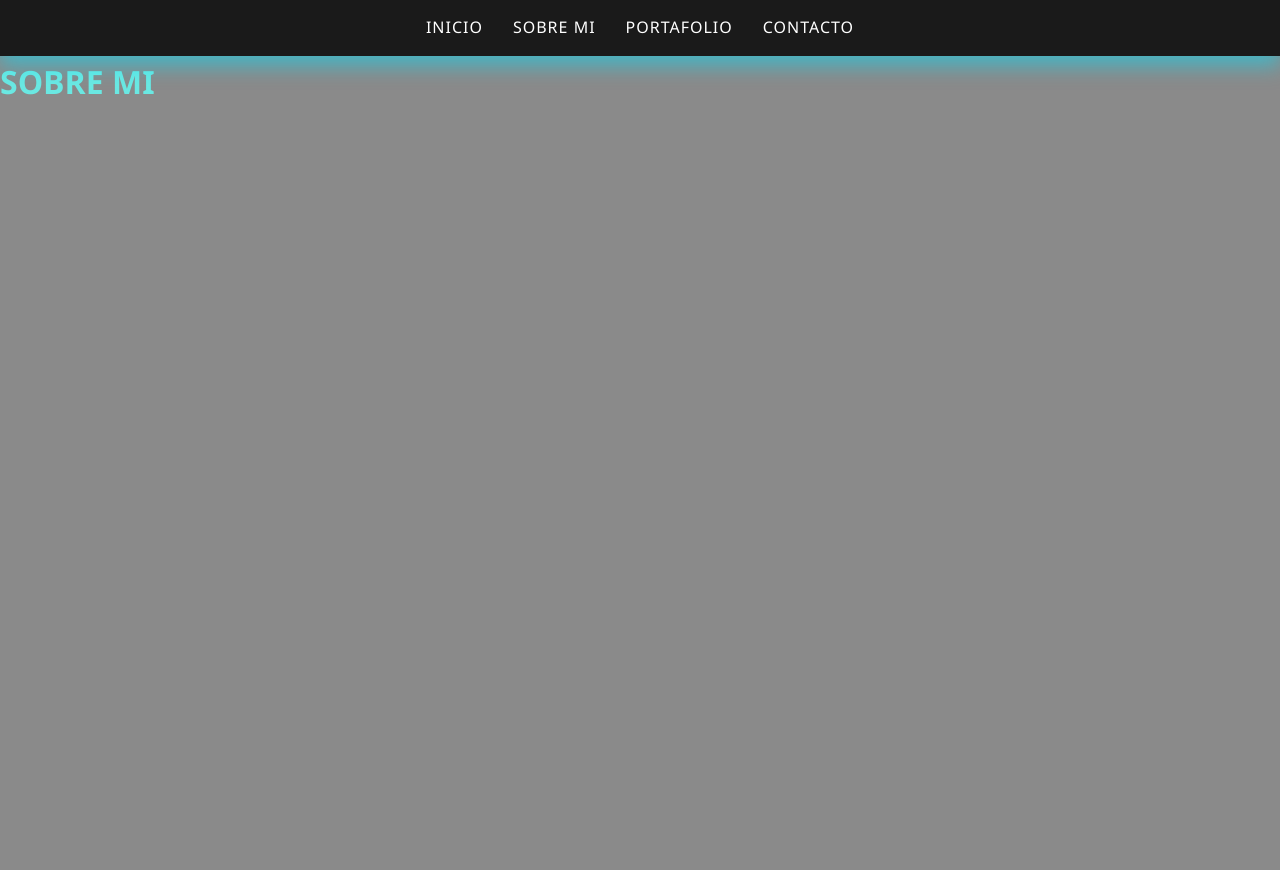
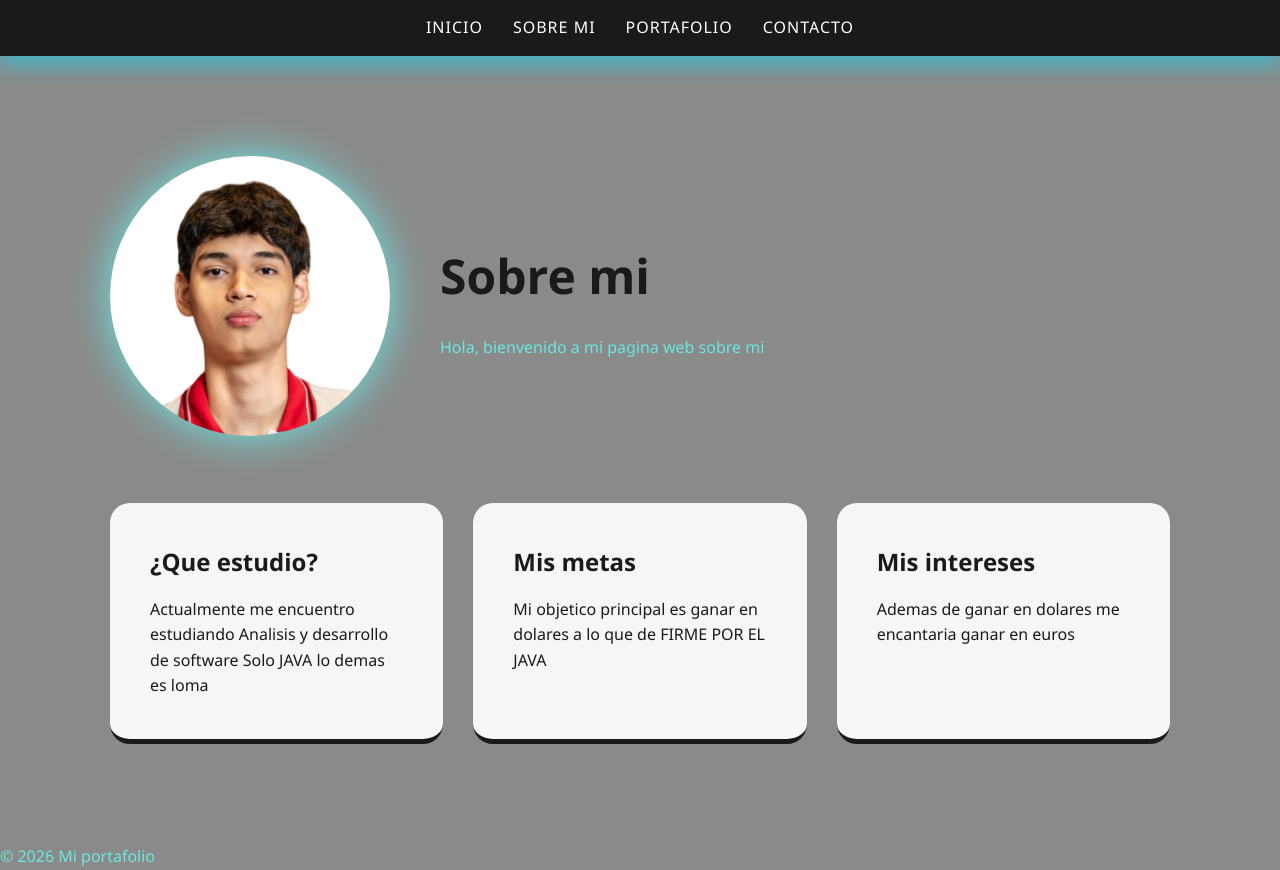
Before and after one commit to TomasCardona07/Menu1, a plain HTML site: page sobremi.html in a window 1280 px wide. Before the commit the page ends 800 px from the top, so only its background shows below. Drawn offline with Linux system fonts and the light colour scheme.

Commit message:
Continuación sobre mi

```diff
--- a/sobremi.html
+++ b/sobremi.html
@@ -18,6 +18,43 @@
             </ul>
         </nav>
     </header>
-    <h1>SOBRE MI</h1>
+
+    <!-- ======= SOBRE MI ========-->
+     <main>
+        <section class="about-container">
+
+            <!--Imagen y descripcion-->
+            <div class="about-header">
+                <div class="profile-image">
+                    <img src="assetss/yo.jpeg" alt="Mi foto de perfil">
+                </div>
+                <div class="profile-text">
+                    <h1>Sobre mi</h1>
+                    <p>Hola, bienvenido a mi pagina web sobre mi</p>
+                </div>
+            </div>
+
+            <!--Detalles de estudios y metas-->
+            <div class="about-details">
+                <div class="detail-card">
+                    <h2>¿Que estudio?</h2>
+                    <p>Actualmente me encuentro estudiando Analisis y desarrollo de software Solo JAVA lo demas es loma</p>
+                </div>
+                <div class="detail-card">
+                    <h2>Mis metas</h2>
+                    <p>Mi objetico principal es ganar en dolares a lo que de FIRME POR EL JAVA</p>
+                </div>
+                <div class="detail-card">
+                    <h2>Mis intereses</h2>
+                    <p>Ademas de ganar en dolares me encantaria ganar en euros</p>
+                </div>
+            </div>
+        </section>
+     </main>
+
+     <!--FOOTER O PIE DE PAGINA-->
+     <footer>
+        <p>© 2026 Mi portafolio</p>
+     </footer>
 </body>
 </html>
--- a/styles.css
+++ b/styles.css
@@ -5,7 +5,7 @@
     --color-texto-header:#ffffff;
     --color-texto:#61fff7cc;
     --color-fondo-suave:#f4f7f6;
-    --transicion:all 0.3s ease,
+    --transicion:all 0.3s ease;
 }
 * {
     margin: 0;
@@ -104,3 +104,63 @@ main {
     margin: 0 auto;
     text-align: center;
 }
+.info h2 {
+    font-size: 2.5rem;
+    margin-bottom: 20px;
+    color: var(--color-primario);
+}
+
+/*============PAGINA SOBRE MI==========*/
+.about-container {
+    max-width: 1100px;
+    margin: 60px auto;
+    padding: 40px 20px;
+    animation: fadeIn 0.8s ease-out;
+}
+
+.about-header{
+    display:flex;
+    align-items: center;
+    gap: 50px;
+    margin-bottom: 60px;
+    flex-wrap: wrap;
+    justify-content: center;
+}
+.profile-image img{
+    width: 280px;
+    height: 280px;
+    border-radius: 50%;
+    object-fit: cover;
+    box-shadow: 0 0px 40px;
+}
+
+.profile-text {
+    flex: 1;
+    min-width: 300;
+}
+.profile-text h1{
+    font-size: 3rem;
+    color: var(--color-primario);
+    margin-bottom: 20px;
+}
+.about-details {
+    display: grid;
+    grid-template-columns: repeat(auto-fit, minmax(300px, 1fr));
+    gap: 30px;
+    color: var(--color-primario);
+}
+.detail-card {
+    background: var(--color-fondo-suave);
+    padding: 40px;
+    border-radius: 20px;
+    transition: var(--transicion);
+    border-bottom: 5px solid var(--color-primario);
+}
+.detail-card:hover {
+    transform: translateY(-10px);
+    box-shadow: 0 10px 30px rgba(0,0,0,0.1);
+}
+.detail-card h2 {
+    color: var(--color-primario);
+    margin-bottom: 15px;
+}
```
Also changed, not shown: assetss/yo.jpeg (added).
